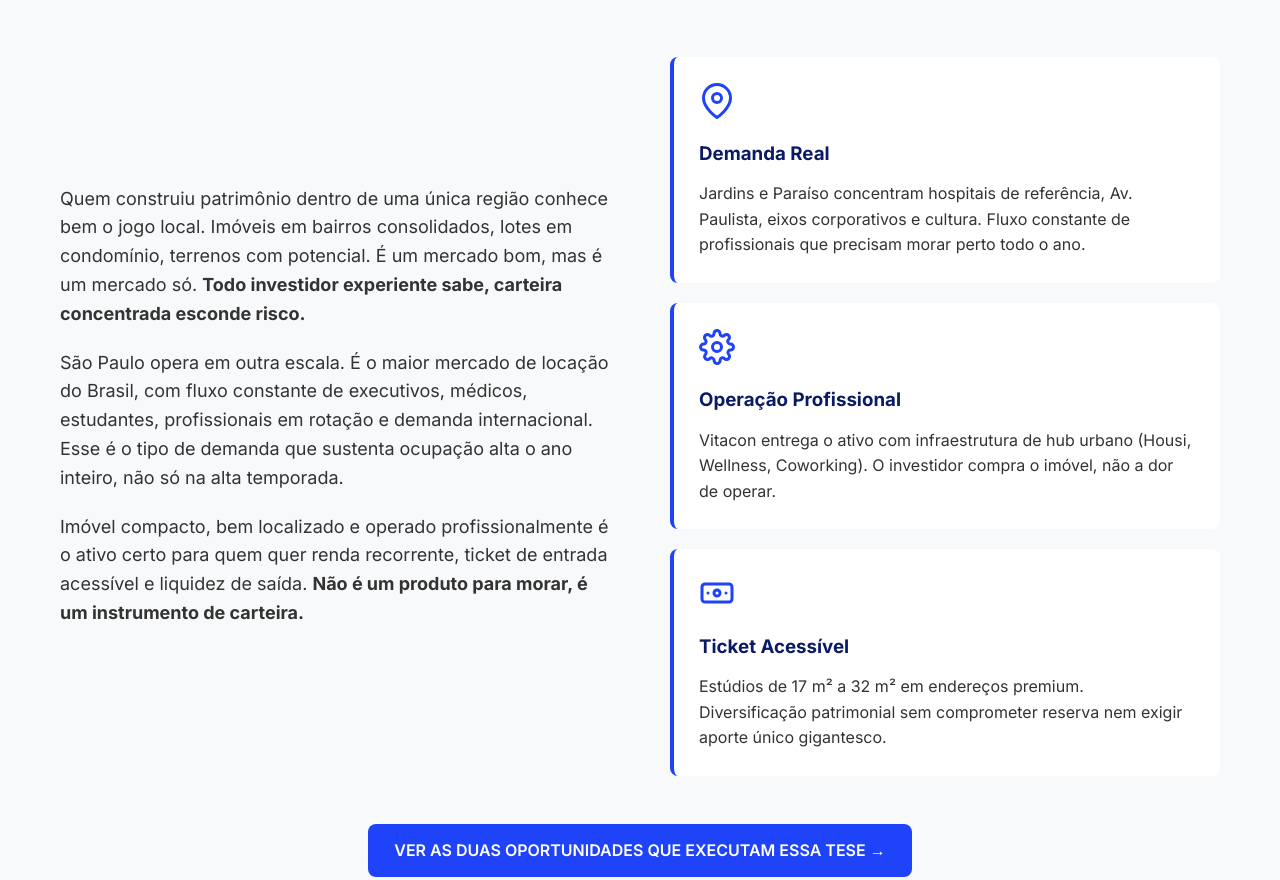
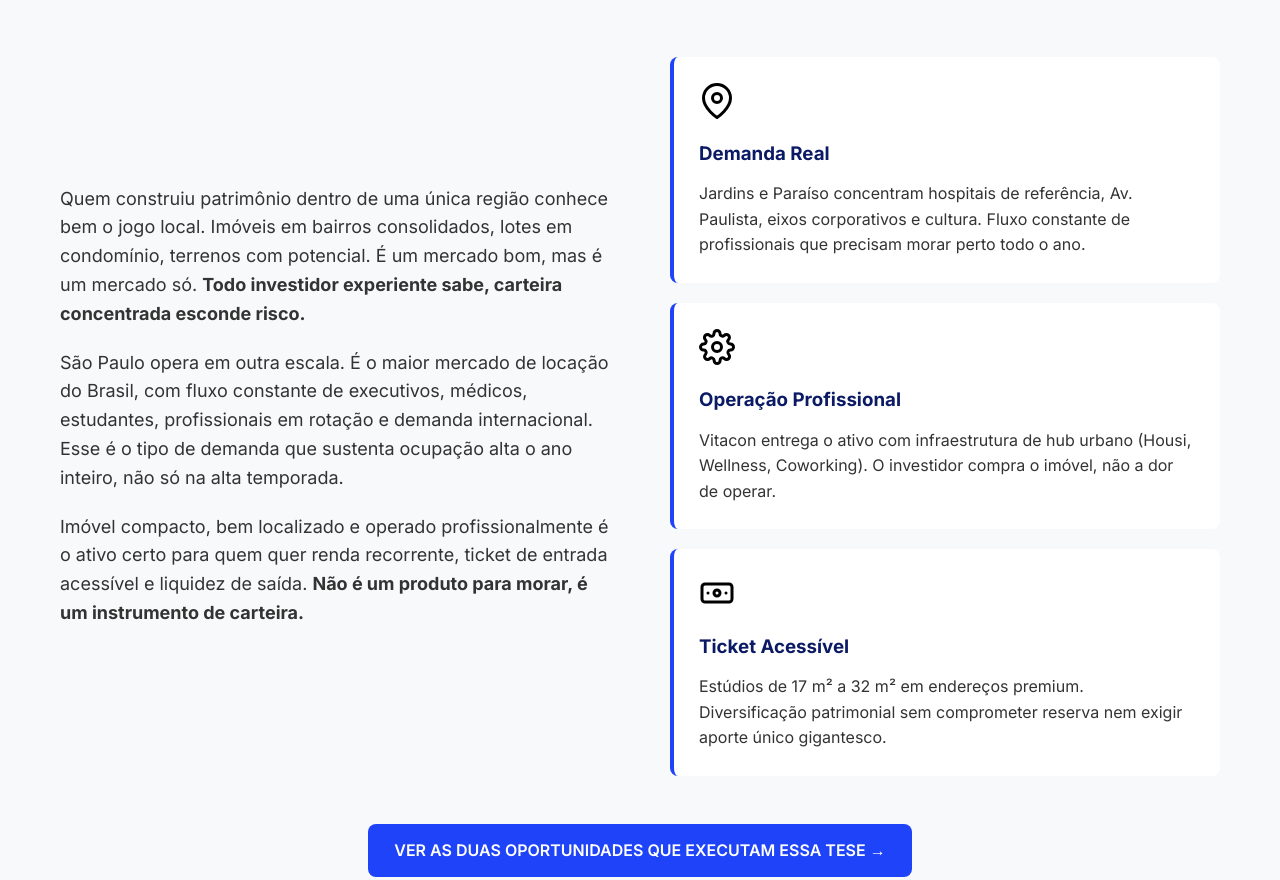
Before and after one commit to matheusprvtes/mybroker2, a website built with Vite: page index.html in a window 1280 px wide. Shown: the part 1073-1953 px from the top of the page. Built offline with nearby package versions, Linux system fonts and the light colour scheme.

Commit message:
Add files via upload

```diff
--- a/index.html
+++ b/index.html
@@ -79,21 +79,21 @@
                     <div class="manifesto-pillars">
                         <div class="pillar-card">
                             <div class="pillar-icon">
-                                <svg xmlns="http://www.w3.org/2000/svg" width="36" height="36" viewBox="0 0 24 24" fill="none" stroke="#1E43F9" stroke-width="2" stroke-linecap="round" stroke-linejoin="round"><path d="M21 10c0 7-9 13-9 13s-9-6-9-13a9 9 0 0 1 18 0z"></path><circle cx="12" cy="10" r="3"></circle></svg>
+                                <svg xmlns="http://www.w3.org/2000/svg" width="36" height="36" viewBox="0 0 24 24" fill="none" stroke="#000000" stroke-width="2" stroke-linecap="round" stroke-linejoin="round"><path d="M21 10c0 7-9 13-9 13s-9-6-9-13a9 9 0 0 1 18 0z"></path><circle cx="12" cy="10" r="3"></circle></svg>
                             </div>
                             <h3>Demanda Real</h3>
                             <p>Jardins e Paraíso concentram hospitais de referência, Av. Paulista, eixos corporativos e cultura. Fluxo constante de profissionais que precisam morar perto todo o ano.</p>
                         </div>
                         <div class="pillar-card">
                             <div class="pillar-icon">
-                                <svg xmlns="http://www.w3.org/2000/svg" width="36" height="36" viewBox="0 0 24 24" fill="none" stroke="#1E43F9" stroke-width="2" stroke-linecap="round" stroke-linejoin="round"><circle cx="12" cy="12" r="3"></circle><path d="M19.4 15a1.65 1.65 0 0 0 .33 1.82l.06.06a2 2 0 0 1 0 2.83 2 2 0 0 1-2.83 0l-.06-.06a1.65 1.65 0 0 0-1.82-.33 1.65 1.65 0 0 0-1 1.51V21a2 2 0 0 1-2 2 2 2 0 0 1-2-2v-.09A1.65 1.65 0 0 0 9 19.4a1.65 1.65 0 0 0-1.82.33l-.06.06a2 2 0 0 1-2.83 0 2 2 0 0 1 0-2.83l.06-.06a1.65 1.65 0 0 0 .33-1.82 1.65 1.65 0 0 0-1.51-1H3a2 2 0 0 1-2-2 2 2 0 0 1 2-2h.09A1.65 1.65 0 0 0 4.6 9a1.65 1.65 0 0 0-.33-1.82l-.06-.06a2 2 0 0 1 0-2.83 2 2 0 0 1 2.83 0l.06.06a1.65 1.65 0 0 0 1.82.33H9a1.65 1.65 0 0 0 1-1.51V3a2 2 0 0 1 2-2 2 2 0 0 1 2 2v.09a1.65 1.65 0 0 0 1 1.51 1.65 1.65 0 0 0 1.82-.33l.06-.06a2 2 0 0 1 2.83 0 2 2 0 0 1 0 2.83l-.06.06a1.65 1.65 0 0 0-.33 1.82V9a1.65 1.65 0 0 0 1.51 1H21a2 2 0 0 1 2 2 2 2 0 0 1-2 2h-.09a1.65 1.65 0 0 0-1.51 1z"></path></svg>
+                                <svg xmlns="http://www.w3.org/2000/svg" width="36" height="36" viewBox="0 0 24 24" fill="none" stroke="#000000" stroke-width="2" stroke-linecap="round" stroke-linejoin="round"><circle cx="12" cy="12" r="3"></circle><path d="M19.4 15a1.65 1.65 0 0 0 .33 1.82l.06.06a2 2 0 0 1 0 2.83 2 2 0 0 1-2.83 0l-.06-.06a1.65 1.65 0 0 0-1.82-.33 1.65 1.65 0 0 0-1 1.51V21a2 2 0 0 1-2 2 2 2 0 0 1-2-2v-.09A1.65 1.65 0 0 0 9 19.4a1.65 1.65 0 0 0-1.82.33l-.06.06a2 2 0 0 1-2.83 0 2 2 0 0 1 0-2.83l.06-.06a1.65 1.65 0 0 0 .33-1.82 1.65 1.65 0 0 0-1.51-1H3a2 2 0 0 1-2-2 2 2 0 0 1 2-2h.09A1.65 1.65 0 0 0 4.6 9a1.65 1.65 0 0 0-.33-1.82l-.06-.06a2 2 0 0 1 0-2.83 2 2 0 0 1 2.83 0l.06.06a1.65 1.65 0 0 0 1.82.33H9a1.65 1.65 0 0 0 1-1.51V3a2 2 0 0 1 2-2 2 2 0 0 1 2 2v.09a1.65 1.65 0 0 0 1 1.51 1.65 1.65 0 0 0 1.82-.33l.06-.06a2 2 0 0 1 2.83 0 2 2 0 0 1 0 2.83l-.06.06a1.65 1.65 0 0 0-.33 1.82V9a1.65 1.65 0 0 0 1.51 1H21a2 2 0 0 1 2 2 2 2 0 0 1-2 2h-.09a1.65 1.65 0 0 0-1.51 1z"></path></svg>
                             </div>
                             <h3>Operação Profissional</h3>
                             <p>Vitacon entrega o ativo com infraestrutura de hub urbano (Housi, Wellness, Coworking). O investidor compra o imóvel, não a dor de operar.</p>
                         </div>
                         <div class="pillar-card">
                             <div class="pillar-icon">
-                                <svg xmlns="http://www.w3.org/2000/svg" width="36" height="36" viewBox="0 0 24 24" fill="none" stroke="#1E43F9" stroke-width="2" stroke-linecap="round" stroke-linejoin="round"><rect x="2" y="6" width="20" height="12" rx="2"></rect><circle cx="12" cy="12" r="2"></circle><path d="M6 12h.01M18 12h.01"></path></svg>
+                                <svg xmlns="http://www.w3.org/2000/svg" width="36" height="36" viewBox="0 0 24 24" fill="none" stroke="#000000" stroke-width="2" stroke-linecap="round" stroke-linejoin="round"><rect x="2" y="6" width="20" height="12" rx="2"></rect><circle cx="12" cy="12" r="2"></circle><path d="M6 12h.01M18 12h.01"></path></svg>
                             </div>
                             <h3>Ticket Acessível</h3>
                             <p>Estúdios de 17 m² a 32 m² em endereços premium. Diversificação patrimonial sem comprometer reserva nem exigir aporte único gigantesco.</p>
```
